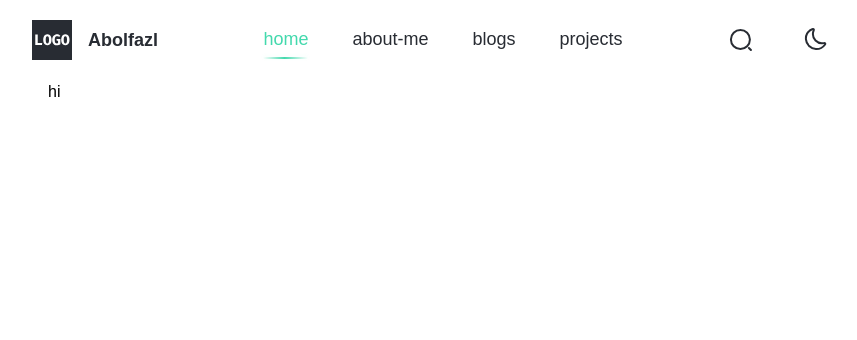
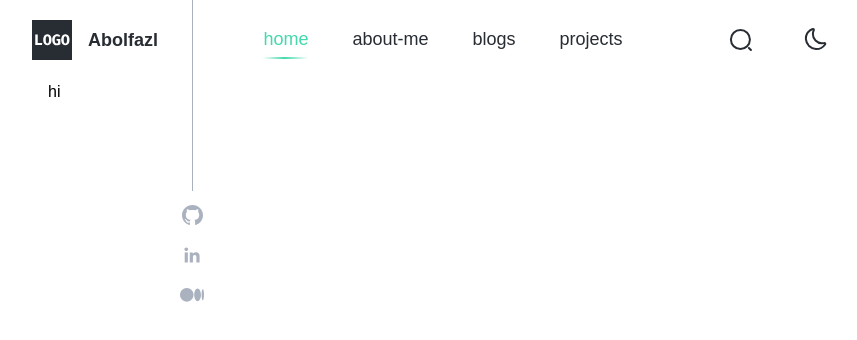
Before and after one commit to abolfazlteam/abolfazl, a Next.js app: page / in a window 1280 px wide. Shown: the top 340 px of the page, without its empty margins (208-1065 px from the left). Built offline with nearby package versions, Linux system fonts and the light colour scheme; a web font is replaced by a local one.

Commit message:
add toolbar links component

```diff
--- a/src/app/globals.css
+++ b/src/app/globals.css
@@ -30,7 +30,7 @@ html {
     --text-link: #9c8aae;
     --text-link-2: #5f6571;
 
-    --gray-3: #f0f0f0;
+    --gray-3: #abb2bf;
     --gray-4: #e8e8e8;
     --gray-5: #e0e0e0;
     --gray-6: #d9d9d9;
@@ -59,7 +59,7 @@ html {
 
     -sample: #ffffff;
 
-    --gray-3: #222;
+    --gray-3: #abb2bf;
     --gray-4: #2a2a2a;
     --gray-5: #313131;
     --gray-6: #3a3a3a;
--- a/src/app/layout.tsx
+++ b/src/app/layout.tsx
@@ -4,6 +4,8 @@ import NextTopLoader from "nextjs-toploader";
 import ThemeProvider from "@/components/ThemeProvider";
 import { alexandria } from "./fonts";
 import Navigation from "@/components/Navigation/Navigation";
+import ToolbarLinks from "@/components/Navigation/ToolbarLinks";
+import { toolbarLinks } from "@/constants/toolbarlinks.constants";
 
 export const metadata: Metadata = {
   title: "Abolfazl Jamshidi",
@@ -33,12 +35,9 @@ export default function RootLayout({
             showAtBottom={false}
           />
           <Navigation />
+          <ToolbarLinks links={toolbarLinks} />
 
-          <div className="relative mx-auto max-w-[800px]">
-            {children}
-
-            {/* Toolbar links */}
-          </div>
+          <div className="relative mx-auto max-w-[800px]">{children}</div>
 
           {/* Footer */}
         </ThemeProvider>
--- /dev/null
+++ b/src/components/Navigation/ToolbarLinks.tsx
@@ -0,0 +1,34 @@
+import { IToolbarLinkItemProps } from "@/constants/toolbarlinks.constants";
+import Link from "next/link";
+
+interface IToolbarLinkProps {
+  links: IToolbarLinkItemProps[];
+}
+
+const ToolbarLinks: React.FC<IToolbarLinkProps> = ({ links }) => {
+  return (
+    <article className="absolute top-0 z-30 hidden h-[311px] w-[32px] flex-col items-center gap-2 xl:left-96 xl:flex">
+      {/* line */}
+      <div className="h-full max-h-[191px] w-[1px] bg-gray-2" />
+
+      {/* links */}
+      <div className="flex flex-col gap-2">
+        {links?.map((link) => (
+          <div
+            key={link.href}
+            className="group flex h-8 w-8 items-center justify-center"
+          >
+            <Link href={link.href} target="_blank">
+              {link.icon}
+              <span aria-label={link.ariaLabel} className="sr-only">
+                {link.ariaLabel}
+              </span>
+            </Link>
+          </div>
+        ))}
+      </div>
+    </article>
+  );
+};
+
+export default ToolbarLinks;
--- /dev/null
+++ b/src/constants/toolbarlinks.constants.tsx
@@ -0,0 +1,34 @@
+import GithubIcon from "@/assets/icons/GithubIcon";
+import IconLinkedIn from "@/assets/icons/LinkedIcon";
+import IconMedium from "@/assets/icons/MediumIcon";
+import { ReactNode } from "react";
+
+export interface IToolbarLinkItemProps {
+  href: string;
+  icon: ReactNode;
+  ariaLabel: string;
+}
+
+export const toolbarLinks: IToolbarLinkItemProps[] = [
+  {
+    href: "https://github.com/abolfazlcodes",
+    ariaLabel: "github profile",
+    icon: (
+      <GithubIcon className="transition-all duration-300 ease-in [&_path]:fill-gray-2 group-hover:[&_path]:fill-primary" />
+    ),
+  },
+  {
+    href: "https://www.linkedin.com/in/abolfazl-jmashidi/",
+    ariaLabel: "linkedin profile",
+    icon: (
+      <IconLinkedIn className="transition-all duration-300 ease-in [&_path]:fill-gray-2 [&_path]:stroke-none group-hover:[&_path]:fill-primary" />
+    ),
+  },
+  {
+    href: "https://abolfazlcodes.medium.com/",
+    ariaLabel: "medium profile",
+    icon: (
+      <IconMedium className="h-6 w-6 transition-all duration-300 ease-in [&_path]:fill-gray-2 group-hover:[&_path]:fill-primary" />
+    ),
+  },
+];
```
